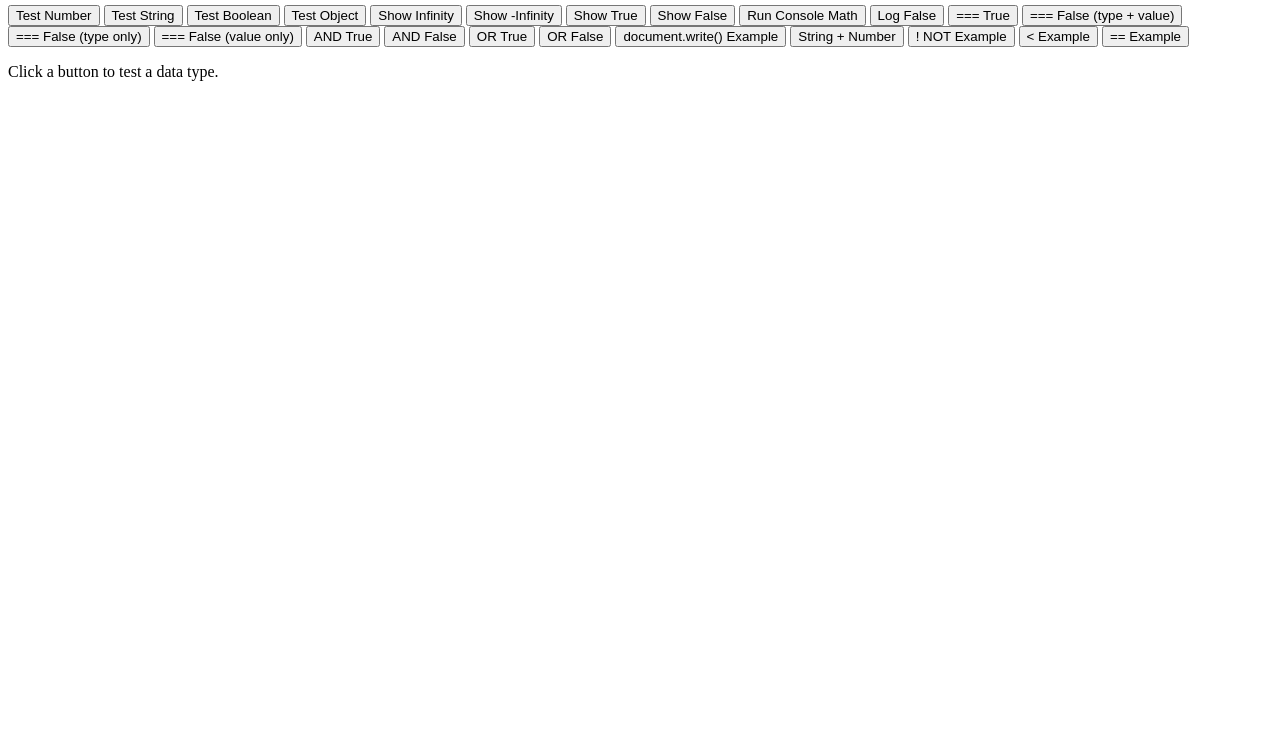
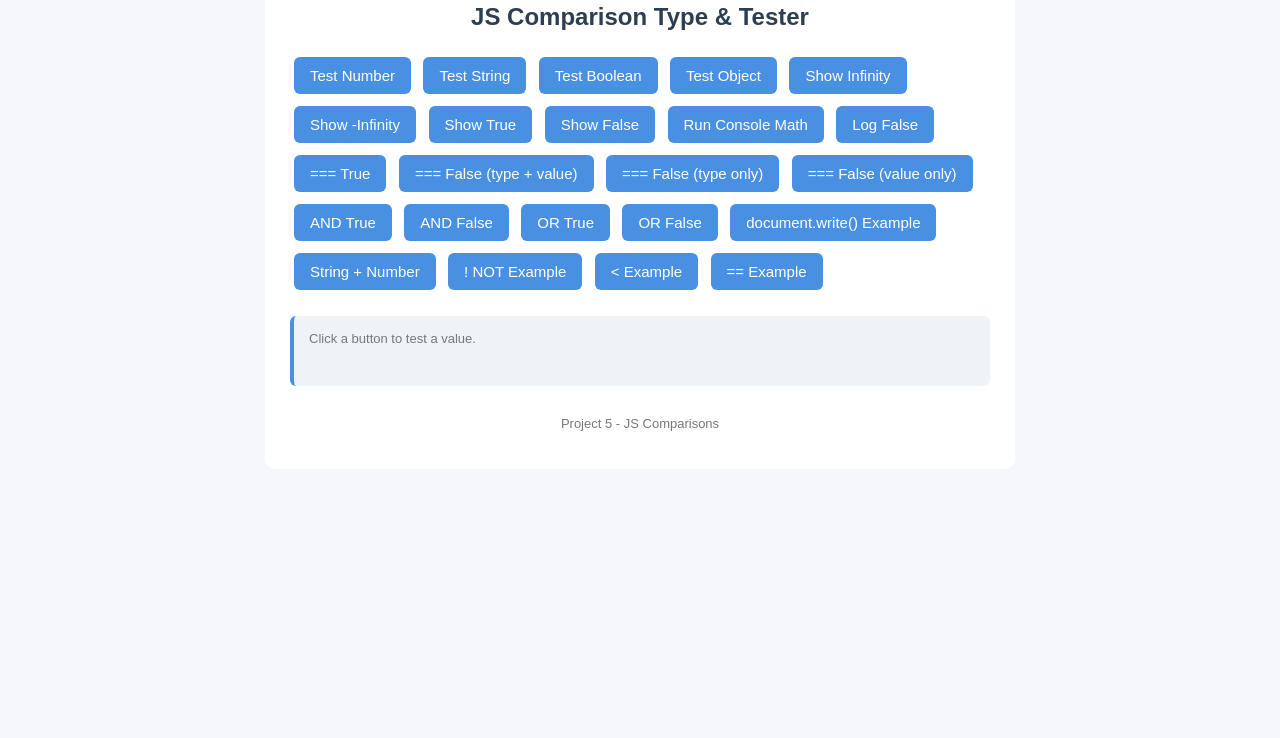
Before and after one commit to mjbusch2121/JAVASCRIPT-PROJECTS, a plain HTML site: page Project5_comparisons/index.html in a window 1280 px wide. Shown: the part 62-800 px from the top of the page. Drawn offline with Linux system fonts and the light colour scheme.

Commit message:
CSS Styling Added

```diff
--- a/Project5_comparisons/index.html
+++ b/Project5_comparisons/index.html
@@ -2,12 +2,14 @@
 <html lang="en">
   <head>
     <meta charset="UTF-8" />
-    <title>Data Type Tester</title>
+    <title>Project 5</title>
+    <link rel="stylesheet" href="style.css" />
     <script src="JS/main.js"></script>
   </head>
 
   <body>
-    <h2>Data Type Tester</h2>
+    <div class="container">
+      <h2>JS Comparison Type & Tester</h2>
 
       <button onclick="showNumber()">Test Number</button>
       <button onclick="showString()">Test String</button>
@@ -39,6 +41,10 @@
       <button onclick="lessThanExample()">< Example</button>
       <button onclick="equalLoose()">== Example</button>
 
-    <p id="Output">Click a button to test a data type.</p>
+      <p id="Output">Click a button to test a value.</p>
+
+      <p class="footer">Project 5 - JS Comparisons</p>
+    </div>
+
   </body>
 </html>
--- /dev/null
+++ b/Project5_comparisons/style.css
@@ -0,0 +1,62 @@
+/* Global page styling */
+body {
+    font-family: Arial, Helvetica, sans-serif;
+    background: #f5f7fa;
+    margin: 0;
+    padding: 20px;
+    color: #333;
+}
+
+/* Page container */
+.container {
+    max-width: 700px;
+    margin: 0 auto;
+    background: white;
+    padding: 25px;
+    border-radius: 10px;
+    box-shadow: 0 4px 12px rgba (0,0,0,0.08);
+}
+
+/* Section title */
+h2{
+    text-align: center;
+    margin-bottom: 20px;
+    color: #2c3e50;
+}
+
+/* Buttons */
+button {
+    background: #4a90e2;
+    color: white;
+    border: none;
+    padding: 10px 16px;
+    margin: 6px 4px;
+    border-radius: 6px;
+    cursor: pointer;
+    font-size: 15px;
+    transition: background 0.2s ease;
+}
+
+button :hover {
+    background: #357ABD;
+}
+
+/* Output box */
+#Output {
+    margin-top: 20px;
+    padding: 15px;
+    background: #eef3f8;
+    border-left: 4px solid #4a90e2;
+    border-radius: 6px;
+    min-height: 40px;
+    font-size: 13px;
+    color: #777;
+}
+
+/* Footer Note */
+.footer {
+    margin-top: 30px;
+    text-align: center;
+    font-size: 13px;
+    color: #777;
+}
```
Lines whose indentation alone changed are shown as unchanged.
